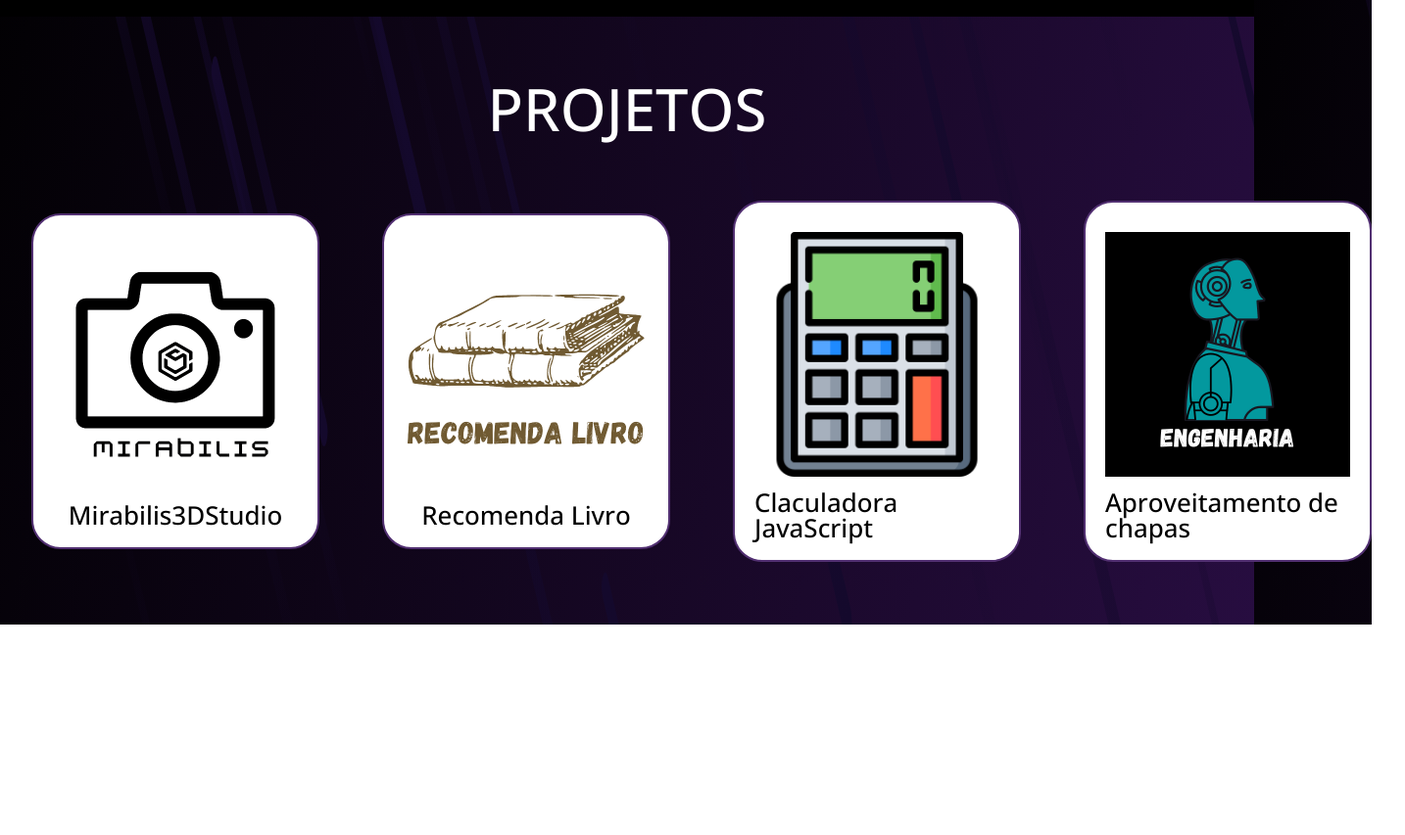
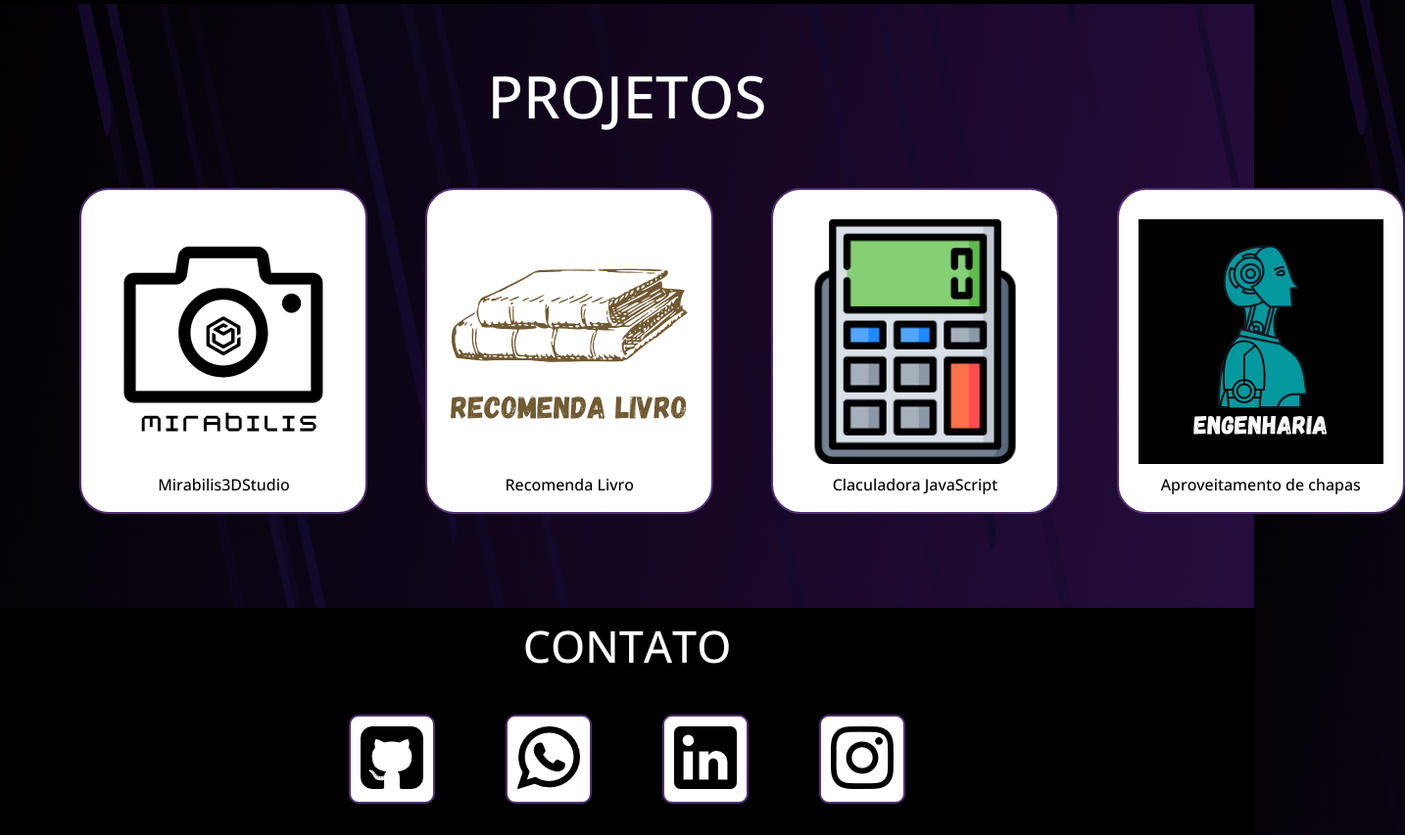
Before and after one commit to JnFerri/jnferri.github.io, a plain HTML site: page paginaInicial.html in a window 1280 px wide. Shown: the part 1487-2340 px from the top of the page at 98% size, 1434 px wide, since content can reach past the window. Before the commit the page ends 2125 px from the top, so only its background shows below. Drawn offline with nearby package versions, Linux system fonts and the light colour scheme.

Commit message:
23/08/2022

```diff
--- /dev/null
+++ b/css/contato.css
@@ -0,0 +1,36 @@
+.contato__container{
+    margin: 4rem 0 0 0;
+    display: flex;
+    flex-direction: column;
+    align-items: center;
+    background-color: black;
+}
+
+.contato__titulo{
+    margin: 1rem 0;
+    font-size: 45px;
+    font-family: 'Open Sans', sans-serif;
+    color: white;
+    text-transform: uppercase;
+}
+
+.contato__lista{
+    margin: 2rem 0;
+    width: 50%;
+    display: flex;
+    align-items: center;
+    justify-content: space-around;
+}
+
+.contato__lista li {
+    background-color: white;
+    border: solid 2px rgb(82, 48, 114);
+    padding: 10px 10px;
+    border-radius: 10px;
+}
+
+.contato__img{
+    width: 40px;
+    height: 40px;
+
+}
--- a/css/projetos.css
+++ b/css/projetos.css
@@ -42,6 +42,7 @@
 
 .projetos__subtitulos{
     font-family: 'Open Sans', sans-serif;
-    font-size: 26px;
+    font-size: 16px;
+    text-align: center;
     color: black;
 }
--- a/css/sobre.css
+++ b/css/sobre.css
@@ -2,7 +2,7 @@
     display: flex;
     align-items: center;
     justify-content: space-around;
-    margin: -32px 0 1rem 0;
+    margin: -45px 0 1rem 0;
     background-color: black;
     padding: 100px 0;
 }
--- a/paginaInicial.html
+++ b/paginaInicial.html
@@ -10,6 +10,7 @@
     <link rel="stylesheet" href="css/apresentacao.css">
     <link rel="stylesheet" href="css/sobre.css">
     <link rel="stylesheet" href="css/projetos.css">
+    <link rel="stylesheet" href="css/contato.css">
     <link rel="preconnect" href="https://fonts.googleapis.com">
 <link rel="preconnect" href="https://fonts.gstatic.com" crossorigin>
 <link href="https://fonts.googleapis.com/css2?family=Play:wght@700&display=swap" rel="stylesheet">
@@ -85,24 +86,46 @@
             <h2 class="projetos__titulo">projetos</h2>
             <div id="projetos" class="projetos__container">
                 <div class="projetos__box">
-                    <a href="projetos/Mirabilis3dStudio/index.html" class="projetos__link"><img class="projetos__img" src="projetos/Mirabilis3dStudio/assets/imagens/logo.png" alt="logo projeto mirabilis 3d"></a>
+                    <a href="projetos/Mirabilis3dStudio/index.html" target="_blank" class="projetos__link"><img class="projetos__img" src="projetos/Mirabilis3dStudio/assets/imagens/logo.png" alt="logo projeto mirabilis 3d"></a>
                     <h4 class="projetos__subtitulos">Mirabilis3DStudio</h4>
                 </div>
                 <div class="projetos__box">
-                    <a href="projetos/recomendalivro/index.html" class="projetos__link"><img class="projetos__img" src="projetos/recomendalivro/assets/img/logo.png" alt="logo projeto recomenda livro"></a>
+                    <a href="projetos/recomendalivro/index.html" target="_blank" class="projetos__link"><img class="projetos__img" src="projetos/recomendalivro/assets/img/logo.png" alt="logo projeto recomenda livro"></a>
                     <h4 class="projetos__subtitulos">Recomenda Livro</h4>
                 </div>
                 <div class="projetos__box">
-                    <a href="projetos/Calculadora-Js/index.html" class="projetos__link"><img class="projetos__img" src="projetos/Calculadora-Js/assets/calculadora.png" alt="logo projeto calculadora"></a>
+                    <a href="projetos/Calculadora-Js/index.html" target="_blank" class="projetos__link"><img class="projetos__img" src="projetos/Calculadora-Js/assets/calculadora.png" alt="logo projeto calculadora"></a>
                     <h4 class="projetos__subtitulos">Claculadora JavaScript</h4>
                 </div>
                 <div class="projetos__box">
-                    <a href="projetos/Aproveitamento-de-Chapas-de-aco/index.html" class="projetos__link"><img class="projetos__img" src="projetos/Aproveitamento-de-Chapas-de-aco/assets/img/Calculos.png" alt="logo projeto aproveitamento de chapas"></a>
+                    <a href="projetos/Aproveitamento-de-Chapas-de-aco/index.html" target="_blank" class="projetos__link"><img class="projetos__img" src="projetos/Aproveitamento-de-Chapas-de-aco/assets/img/Calculos.png" alt="logo projeto aproveitamento de chapas"></a>
                     <h4 class="projetos__subtitulos">Aproveitamento de chapas</h4>
                 </div>
             </div>
 
         </section>
+        <section class="contato">
+            <div class="contato__container">
+                <h2 class="contato__titulo">Contato</h2>
+                <ul class="contato__lista">
+                    <li>
+                        <a href="https://github.com/JnFerri" target="_blank" class="contato__link"><img class="contato_img" src="imagens/icones/placa-do-github.png" alt="simbolo github"></a>
+                    </li>
+                    <li>
+                        <a href="http://api.whatsapp.com/send?1=pt_BR&phone=55049998116251" target="_blank" class="contato__link"><img class="contato_img" src="imagens/icones/whatsapp.png" alt="simbolo whatsapp"></a>
+                    </li>
+                    <li>
+                        <a href="https://www.linkedin.com/in/jean-ferri-9a9626198/" target="_blank" class="contato__link"><img class="contato_img" src="imagens/icones/logotipo-do-linkedin.png" alt="simbolo linkedin"></a>
+                    </li>
+                    <li>
+                        <a href="" class="contato__link"><img class="contato_img" target="_blank" src="imagens/icones/instagram.png" alt="simbolo instagram"></a>
+                    </li>
+                </ul>
+
+            </div>
+
+        </section>
+
 
     </main>
 
```
Also changed, not shown: imagens/icones/icons8-instagram-50.png (deleted), imagens/icones/instagram.png (added).
